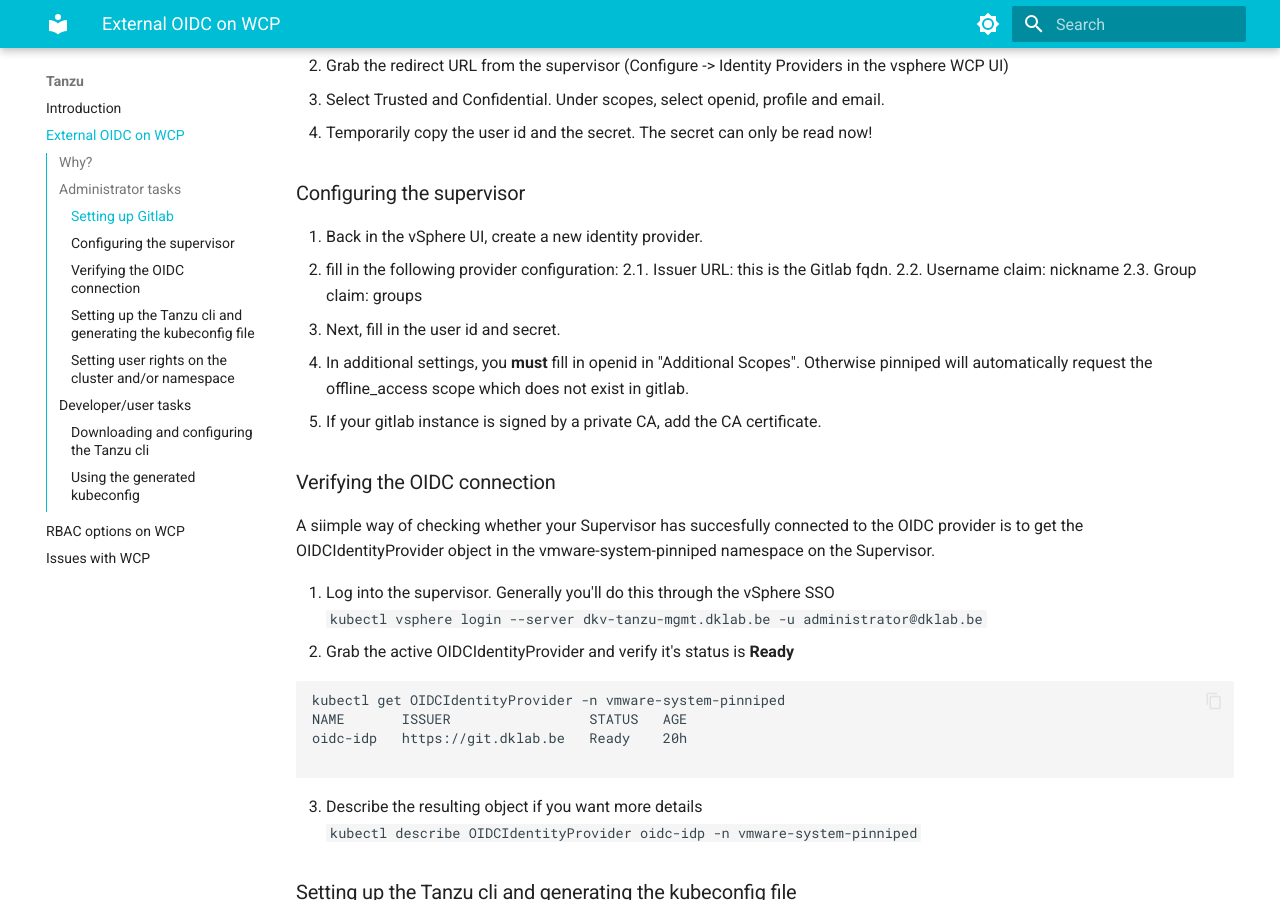
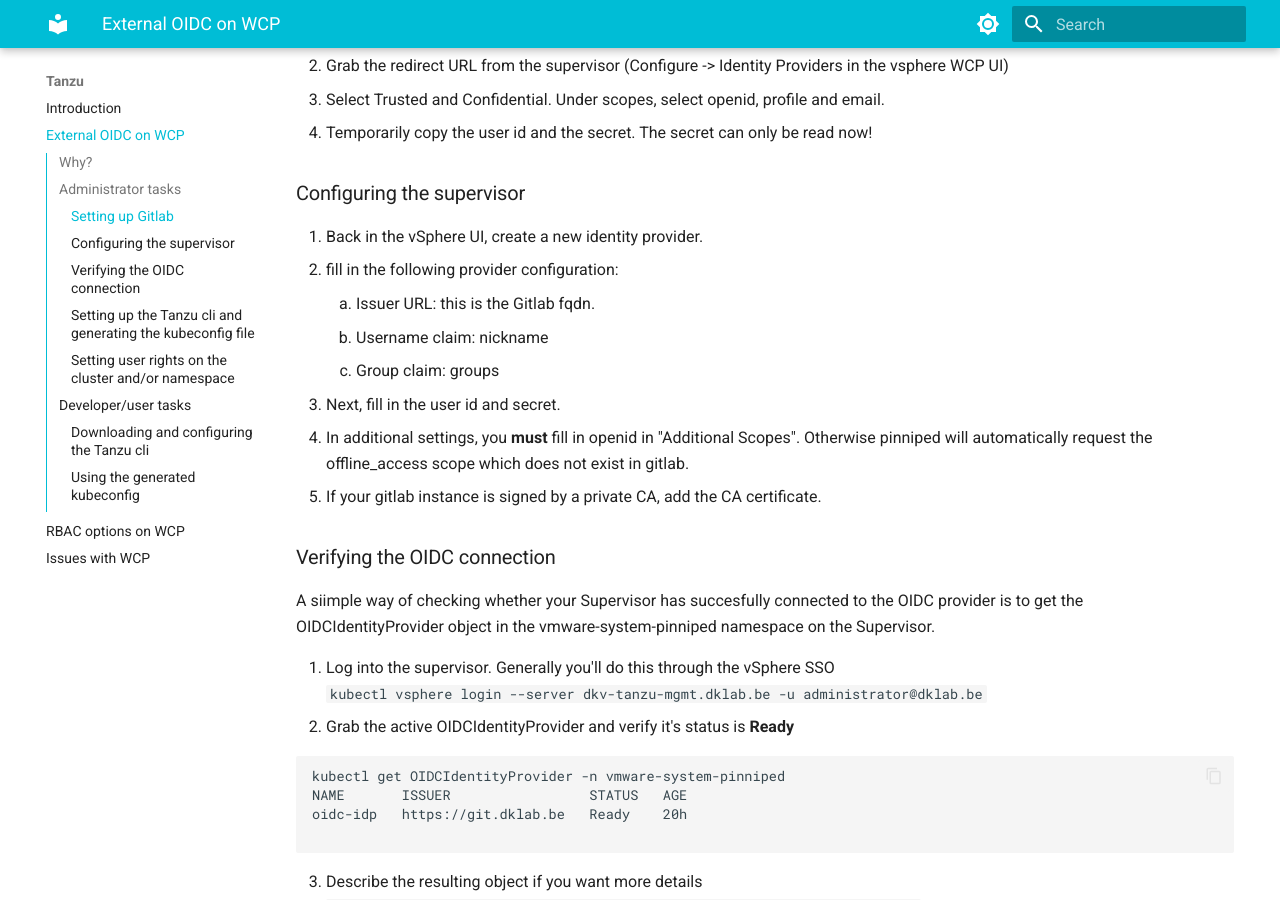
Before and after one commit to dekimpew/dekimpew.github.io, an MkDocs documentation site: the page built from docs/tanzu/wcp_oidc.md, in a window 1280 px wide and 900 px high, scrolled down 681 px. Built offline with MkDocs 1.6.1 and Material for MkDocs 9.7.7, drawn with Linux system fonts in a browser that asks for light colours.

Commit message:
Fix indentation in WCP OIDC setup

```diff
--- a/docs/tanzu/wcp_oidc.md
+++ b/docs/tanzu/wcp_oidc.md
@@ -20,9 +20,9 @@ Enabling an external OIDC provider also allows you to create a kubeconfig that c
 ### Configuring the supervisor
 1. Back in the vSphere UI, create a new identity provider.
 2. fill in the following provider configuration:
-    2.1. Issuer URL: this is the Gitlab fqdn.
-    2.2. Username claim: nickname
-    2.3. Group claim: groups
+    1. Issuer URL: this is the Gitlab fqdn.
+    2. Username claim: nickname
+    3. Group claim: groups
 3. Next, fill in the user id and secret.
 4. In additional settings, you __must__ fill in openid in "Additional Scopes". Otherwise pinniped will automatically request the offline_access scope which does not exist in gitlab.
 5. If your gitlab instance is signed by a private CA, add the CA certificate.
```
